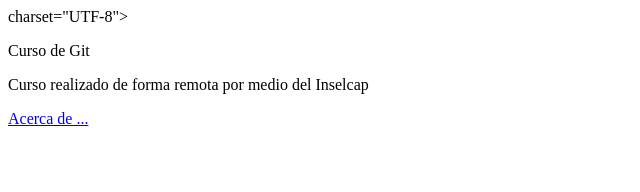
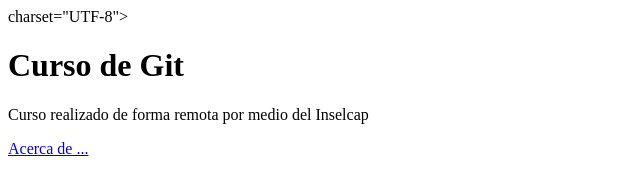
Before and after one commit to gumjc/practica-final-git, a plain HTML site: page index.html in a window 1280 px wide. Shown: the whole page, without its empty margins (0-640 px from the left). Drawn offline with Linux system fonts and the light colour scheme.

Commit message:
Se agrego titulo de Curso Git

```diff
--- a/index.html
+++ b/index.html
@@ -5,7 +5,7 @@
 		<title>Practica Final de Git</title>
 	</head>
 	<body>
-		<p>Curso de Git </p>
+		<h1>Curso de Git </h1>
 		<p>Curso realizado de forma remota por medio del Inselcap </p>
 		<a href="about.html">Acerca de ...</a>
 	</body>
```
